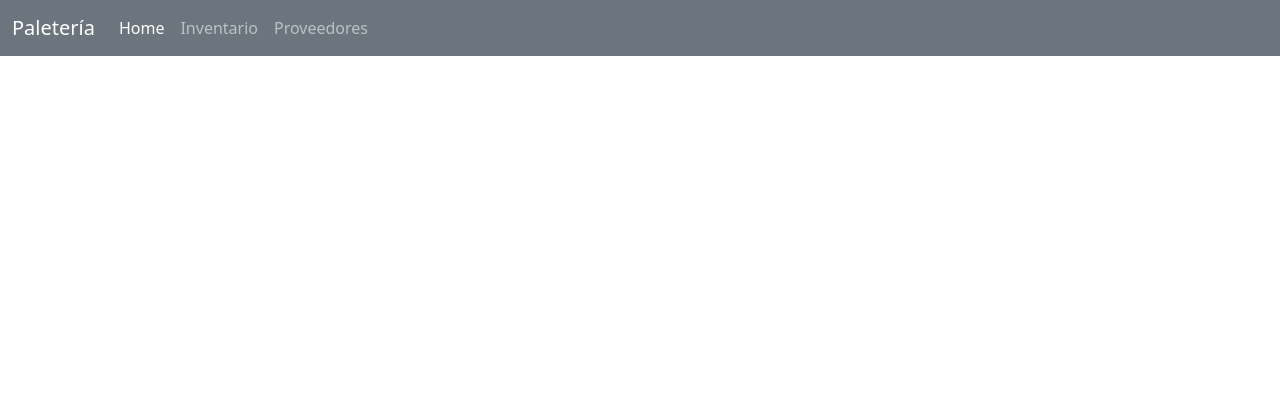
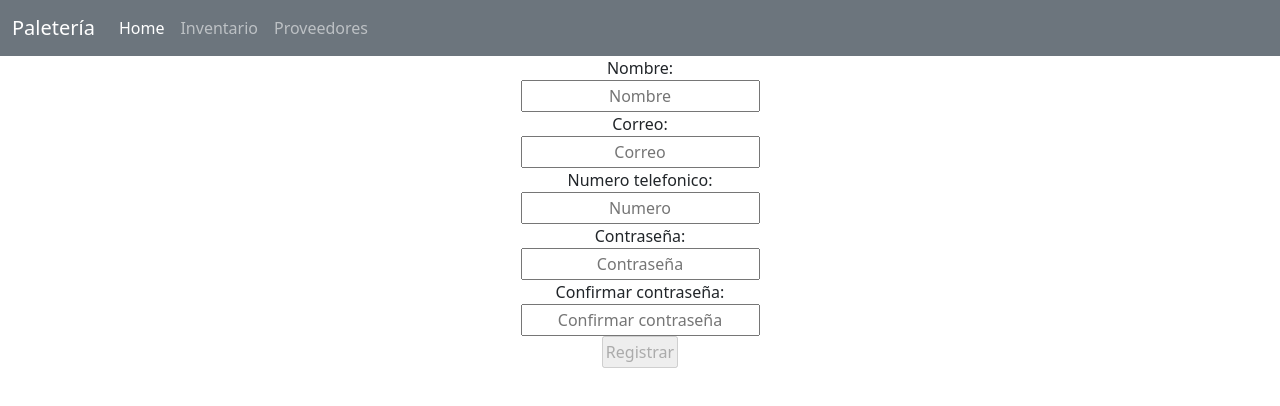
Before and after one commit to icryeverytime/basededatos, an Angular app: page /registro in a window 1280 px wide. Before the commit this address led to /. Shown: the top 406 px of the page. Built offline with nearby package versions, Linux system fonts and the light colour scheme.

Commit message:
Registro

```diff
--- a/package.json
+++ b/package.json
@@ -19,6 +19,7 @@
     "@angular/platform-browser-dynamic": "~12.0.2",
     "@angular/router": "~12.0.2",
     "rxjs": "~6.6.0",
+    "sweetalert2": "^11.3.0",
     "tslib": "^2.1.0",
     "zone.js": "~0.11.4"
   },
--- a/src/app/app-routing.module.ts
+++ b/src/app/app-routing.module.ts
@@ -2,10 +2,11 @@ import { NgModule } from '@angular/core';
 import { RouterModule, Routes } from '@angular/router';
 import { InventarioComponent } from './components/inventario/inventario.component';
 import { ProveedoresComponent } from './proveedores/proveedores.component';
-
+import { RegistroComponent } from './registro/registro.component';
 const routes: Routes = [
   {path: 'inventario', component: InventarioComponent},
-  {path: 'proveedores', component: ProveedoresComponent}
+  {path: 'proveedores', component: ProveedoresComponent},
+  {path: 'registro', component:RegistroComponent}
 ];
 
 @NgModule({
--- /dev/null
+++ b/src/app/registro/registro.component.css
@@ -0,0 +1,19 @@
+form{
+    text-align: center;
+    display: flex;
+    align-items: center;
+    justify-content: center;
+    flex-direction: column;
+}
+input{
+    text-align: center;
+    padding: 2px 2px 2px 2px;
+}
+.alert{
+    color: red;
+    padding: 0px;
+    margin: 0px;
+}
+input.ng-touched.ng-invalid{
+    border: 2px solid red;
+}
--- /dev/null
+++ b/src/app/registro/registro.component.html
@@ -0,0 +1,46 @@
+<form [formGroup]="profileForm" #userPost="ngForm" (ngSubmit)="onSubmit(userPost.value,userPost)">
+    <div *ngIf="nombre?.errors?.required && nombre?.touched" class="alert">
+        * Nombre es requerido
+    </div>
+    <label for="nombre">Nombre:</label>
+    <input type="text" id="nombre" placeholder="Nombre" formControlName="nombre" ngModel>
+    <div *ngIf="correo?.invalid && correo?.touched" class="alert">
+        <div *ngIf="correo?.errors?.required">
+            * Correo es requerido
+        </div>
+        <div *ngIf="correo?.errors?.email">
+            * Ingresa un correo valido
+        </div>
+        <div *ngIf="correo?.errors?.incorrect">
+            * Correo ya existe
+        </div>
+    </div>
+    <label for="correo">Correo:</label>
+    <input type="email" id="correo" placeholder="Correo" formControlName="correo" ngModel>
+    <div *ngIf="numero?.invalid && numero?.touched" class="alert">
+        <div *ngIf="numero?.errors?.required">
+            * Numero telefonico es requerido
+        </div>
+        <div *ngIf="numero?.errors?.minlength">
+            * Numero telefonico debe ser minimo 10
+        </div>
+    </div>
+    <label for="numero">Numero telefonico:</label>
+    <input type="tel" placeholder="Numero" id="numero" maxlength="10" formControlName="numero" ngModel>
+    <div *ngIf="contra?.invalid && contra?.touched" class="alert">
+        <div *ngIf="contra?.errors?.required">
+            * Contraseña es requerida
+        </div>
+        <div *ngIf="contra?.errors?.minlength">
+            * Contraseña debe ser minimo 8 characters
+        </div>
+    </div>
+    <label for="contra">Contraseña:</label>
+    <input type="password" placeholder="Contraseña" id="contra" formControlName="contra" ngModel>
+    <div *ngIf="scontra?.errors?.compare && scontra?.touched" class="alert">
+        * Contraseña no son iguales
+    </div>
+    <label for="scontra">Confirmar contraseña:</label>
+    <input type="password" placeholder="Confirmar contraseña" id="scontra" formControlName="scontra" ngModel>
+    <input type="submit" value="Registrar" [disabled]="profileForm.invalid">
+</form>
--- /dev/null
+++ b/src/app/registro/registro.component.ts
@@ -0,0 +1,67 @@
+import { Component, OnInit } from '@angular/core';
+import {FormGroup,FormControl, Validators, AbstractControl,ValidationErrors} from '@angular/forms';
+import Swal from 'sweetalert2';
+import { Router } from '@angular/router';
+import { HttpClient } from '@angular/common/http';
+function validatePass(control:AbstractControl):ValidationErrors | null{
+  if(control)
+  {
+    if(control.get('contra')?.value!=null && control.get('scontra')?.value!=null)
+    {
+      if(control.get('contra')?.value!=control.get('scontra')?.value)
+      {
+        control.get('scontra')?.setErrors({compare:true})
+      }
+    }
+  }
+  return null
+}
+@Component({
+  selector: 'app-registro',
+  templateUrl: './registro.component.html',
+  styleUrls: ['./registro.component.css']
+})
+export class RegistroComponent implements OnInit {
+
+  url='http://25.83.103.75:5000/registro'
+  public data:any=[]
+  public json:any=[]
+  constructor(private router: Router,private http: HttpClient) { }
+
+  ngOnInit(): void {
+  }
+  profileForm=new FormGroup({
+    nombre: new FormControl('',[Validators.required]),
+    correo: new FormControl('',[Validators.required,Validators.email]),
+    numero: new FormControl('',[Validators.required,Validators.minLength(10)]),
+    contra: new FormControl('',[Validators.required,Validators.minLength(8)]),
+    scontra: new FormControl('',[Validators.required])
+  },validatePass)
+
+  get nombre(){return this.profileForm.get('nombre')}
+  get correo(){return this.profileForm.get('correo')}
+  get numero(){return this.profileForm.get('numero')}
+  get contra(){return this.profileForm.get('contra')}
+  get scontra(){return this.profileForm.get('scontra')}
+
+  onSubmit(data:any,formData:any){
+    this.http.post(this.url,data,{responseType: 'text'}).subscribe((result)=>{
+      console.log(result)
+      if(result=="correo")
+      {
+        formData.form.controls['correo'].setErrors({'incorrect':true})
+      }
+      else{
+        Swal.fire({
+          title: 'Cuenta creada exitosamente',
+          text: 'Ya puede hacer login para realizar compras',
+          icon: 'success',
+          confirmButtonText: 'Done'
+        }).then(function()
+        {
+          window.location.href = "http://localhost:4200/login";
+        });
+      }
+    })
+  }
+}
```
Also changed, not shown: node-api/app.js (added, +63 -0 lines), src/app/app.module.ts (+8 -4 lines), 2 other files (tests, documents, lock files or other folders).
